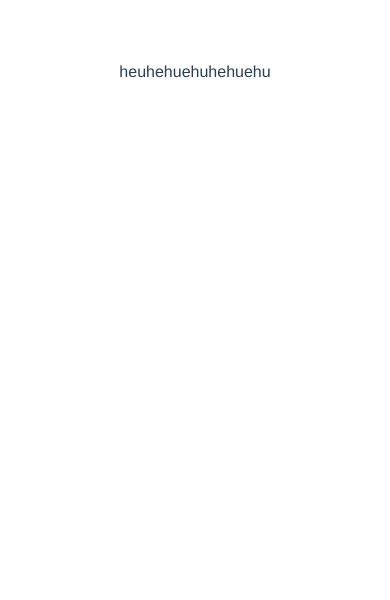
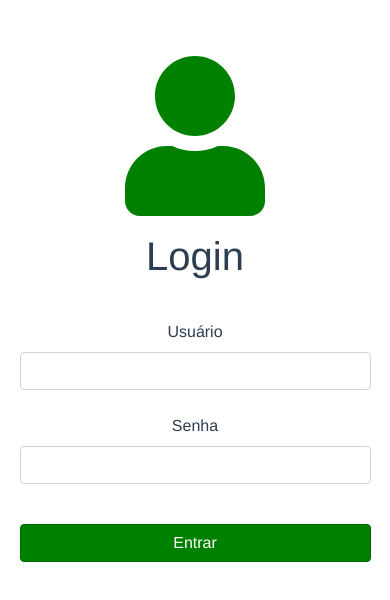
Before and after one commit to CassioFelippe/agrupauffs-frontend, a Vue app: page /login in a window 390 px wide. Shown: the top 600 px of the page. Built offline with nearby package versions, Linux system fonts and the light colour scheme.

Commit message:
adicionada tela de login e ajustada visualicação mobile

```diff
--- a/package.json
+++ b/package.json
@@ -10,6 +10,7 @@
   "dependencies": {
     "@fortawesome/fontawesome-svg-core": "^1.2.30",
     "@fortawesome/free-solid-svg-icons": "^5.14.0",
+    "@fortawesome/vue-fontawesome": "^2.0.0",
     "bootstrap-vue": "^2.17.3",
     "core-js": "^3.6.5",
     "vue": "^2.6.11",
--- a/src/App.vue
+++ b/src/App.vue
@@ -1,33 +1,30 @@
 <template>
   <div id="app">
     <router-view />
-
-    <template v-if="initialRoute">
-      <home />
-    </template>
   </div>
 </template>
 
 <script>
   export default {
-    name: 'App',
-
-    computed: {
-      initialRoute() {
-        return this.$route.path === '/'
-      }
-    }
+    name: 'App'
   };
 </script>
 
 <style>
+  body {
+    margin: 3.5em 5% 10% 5%;
+  }
+
+  input {
+    margin-bottom: 1.5em;
+  }
+
   #app {
     font-family: Avenir, Helvetica, Arial, sans-serif;
     -webkit-font-smoothing: antialiased;
     -moz-osx-font-smoothing: grayscale;
     text-align: center;
     color: #2C3E50;
-    margin-top: 60px;
   }
 
   .btn.btn-primary {
@@ -41,4 +38,15 @@
     background-color: darkgreen !important;
     box-shadow: 0 0 0 0.2rem rgba(0, 128, 0, 0.2) !important;
   }
+
+  /* mobile */
+  @media only screen and (hover: none) and (pointer: coarse) {
+    body {
+      margin: 10% 5% 10% 5% !important;
+    }
+
+    .route-icon {
+      /*display: none;*/
+    }
+  }
 </style>
--- a/src/components/login.vue
+++ b/src/components/login.vue
@@ -1,6 +1,23 @@
 <template>
   <div>
-    heuhehuehuhehuehu
+    <b-row class="justify-content-md-center">
+      <b-col cols="12" class="route-icon">
+        <font-awesome-icon icon="user" />
+        <h1>Login</h1>
+      </b-col>
+
+      <b-col cols="12" sm="12" md="6" lg="4" class="login-inputs">
+        <label>Usuário</label>
+        <b-form-input type="text" />
+
+        <label>Senha</label>
+        <b-form-input type="password" />
+
+        <b-button variant="primary">
+          Entrar
+        </b-button>
+      </b-col>
+    </b-row>
   </div>
 </template>
 
@@ -11,3 +28,20 @@
     mounted() {}
   };
 </script>
+
+<style scoped>
+  svg.fa-user {
+    color: green;
+    font-size: 10em;
+    margin-bottom: 0.1em;
+  }
+
+  .login-inputs {
+    margin-top: 2em;
+  }
+
+  button {
+    width: 100%;
+    margin-top: 1em;
+  }
+</style>
--- a/src/main.js
+++ b/src/main.js
@@ -3,17 +3,22 @@ import 'bootstrap/dist/css/bootstrap.css'
 import Vue from 'vue'
 import BootstrapVue from 'bootstrap-vue'
 import Router from 'vue-router'
+import { library } from '@fortawesome/fontawesome-svg-core'
+import { fas } from '@fortawesome/free-solid-svg-icons'
+import { FontAwesomeIcon } from '@fortawesome/vue-fontawesome'
 
 import App from '@/App.vue'
 import home from '@/components/home.vue'
 import login from '@/components/login.vue'
 import router from '@/router.js'
 
+library.add(fas)
 
 Vue.config.productionTip = false
 
 Vue.component('home', home)
 Vue.component('login', login)
+Vue.component('font-awesome-icon', FontAwesomeIcon)
 
 Vue.use(BootstrapVue)
 Vue.use(Router);
@@ -21,10 +26,21 @@ Vue.use(Router);
 Vue.mixin({
   methods: {
     to(route) {
-      this.$router.push(route).catch(e => e).then(() => {
+      this.$router.push(route).then(() => {
         this.$router.go()
       });
     },
+
+    mobile() {
+      const userAgent = navigator.userAgent;
+      return userAgent.match(/Android/i)
+          || userAgent.match(/webOS/i)
+          || userAgent.match(/iPhone/i)
+          || userAgent.match(/iPad/i)
+          || userAgent.match(/iPod/i)
+          || userAgent.match(/BlackBerry/i)
+          || userAgent.match(/Windows Phone/i);
+    }
   },
 })
 
```
